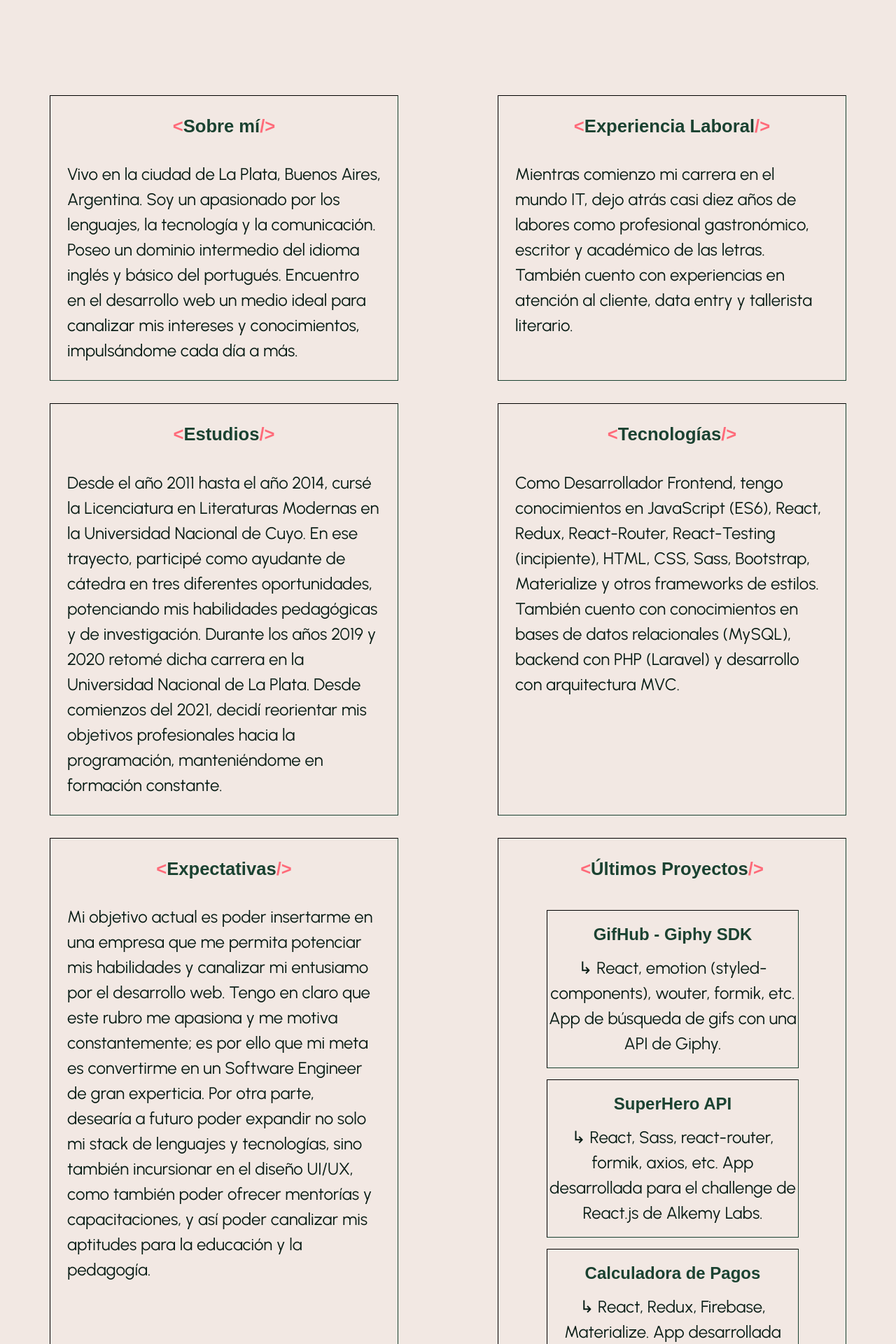
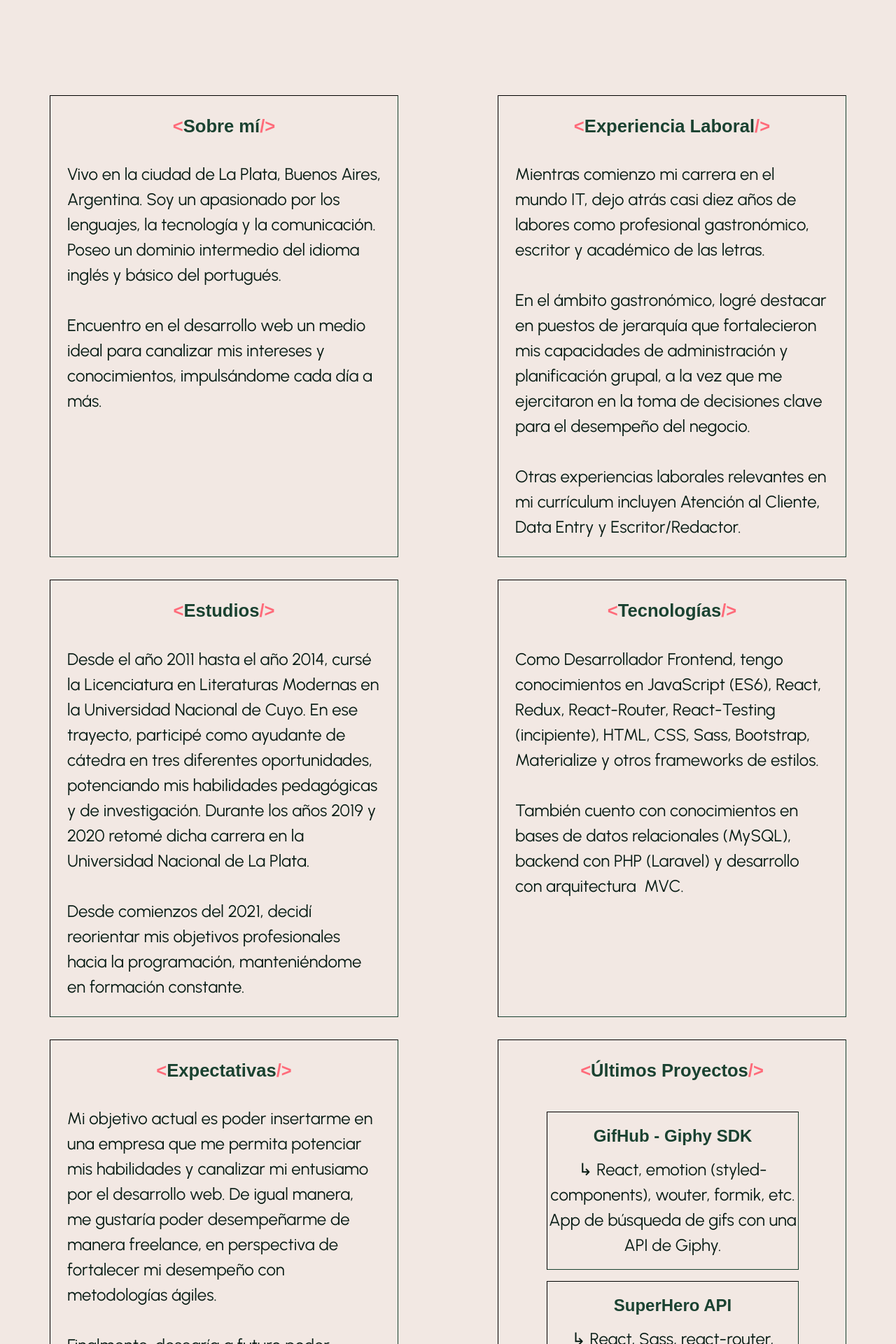
Before and after one commit to emquiroga/new-portfolio, a React (Create React App) app: page / in a window 1280 px wide. Shown: the part 760-2680 px from the top of the page at 70% size. Built offline with nearby package versions, Linux system fonts and the light colour scheme; a web font is replaced by a local one.

Commit message:
updated content and added some newlines to give text some air

```diff
--- a/package.json
+++ b/package.json
@@ -6,14 +6,11 @@
     "@testing-library/jest-dom": "^5.11.4",
     "@testing-library/react": "^11.1.0",
     "@testing-library/user-event": "^12.1.10",
-    "lodash": "^4.17.21",
     "react": "^17.0.2",
     "react-dom": "^17.0.2",
     "react-scripts": "4.0.3",
-    "sass": "^1.43.4",
     "styled-components": "^5.3.3",
-    "web-vitals": "^1.0.1",
-    "webfontloader": "^1.6.28"
+    "web-vitals": "^1.0.1"
   },
   "scripts": {
     "start": "react-scripts start",
--- a/src/content/index.js
+++ b/src/content/index.js
@@ -1,10 +1,8 @@
-export const about = "Vivo en la ciudad de La Plata, Buenos Aires, Argentina. Soy un apasionado por los lenguajes, la tecnología y la comunicación. Poseo un dominio intermedio del idioma inglés y básico del portugués. Encuentro en el desarrollo web un medio ideal para canalizar mis intereses y conocimientos, impulsándome cada día a más."
-export const work = "Mientras comienzo mi carrera en el mundo IT, dejo atrás casi diez años de labores como profesional gastronómico, escritor y académico de las letras. También cuento con experiencias en atención al cliente, data entry y tallerista literario."
-export const studies = "Desde el año 2011 hasta el año 2014, cursé la Licenciatura en Literaturas Modernas en la Universidad Nacional de Cuyo. En ese trayecto, participé como ayudante de cátedra en tres diferentes oportunidades, potenciando mis habilidades pedagógicas y de investigación. Durante los años 2019 y 2020 retomé dicha carrera en la Universidad Nacional de La Plata. Desde comienzos del 2021, decidí reorientar mis objetivos profesionales hacia la programación, manteniéndome en formación constante."
-export const techs = "Como Desarrollador Frontend, tengo conocimientos en JavaScript (ES6), React, Redux, React-Router, React-Testing (incipiente), HTML, CSS, Sass, Bootstrap, Materialize y otros frameworks de estilos.\n" +
-"\tTambién cuento con conocimientos en bases de datos relacionales (MySQL), backend con PHP (Laravel) y desarrollo con arquitectura  MVC."
-export const expectations = "Mi objetivo actual es poder insertarme en una empresa que me permita potenciar mis habilidades y canalizar mi entusiamo por el desarrollo web. Tengo en claro que este rubro me apasiona y me motiva constantemente; es por ello que mi meta es convertirme en un Software Engineer de gran experticia.\n" +
-"\tPor otra parte, desearía a futuro poder expandir no solo mi stack de lenguajes y tecnologías, sino también incursionar en el diseño UI/UX, como también poder ofrecer mentorías y capacitaciones, y así poder canalizar mis aptitudes para la educación y la pedagogía."
+export const about = "Vivo en la ciudad de La Plata, Buenos Aires, Argentina. Soy un apasionado por los lenguajes, la tecnología y la comunicación. Poseo un dominio intermedio del idioma inglés y básico del portugués. \n\nEncuentro en el desarrollo web un medio ideal para canalizar mis intereses y conocimientos, impulsándome cada día a más."
+export const work = "Mientras comienzo mi carrera en el mundo IT, dejo atrás casi diez años de labores como profesional gastronómico, escritor y académico de las letras. \n\nEn el ámbito gastronómico, logré destacar en puestos de jerarquía que fortalecieron mis capacidades de administración y planificación grupal, a la vez que me ejercitaron en la toma de decisiones clave para el desempeño del negocio. \n\nOtras experiencias laborales relevantes en mi currículum incluyen Atención al Cliente, Data Entry y Escritor/Redactor."
+export const studies = "Desde el año 2011 hasta el año 2014, cursé la Licenciatura en Literaturas Modernas en la Universidad Nacional de Cuyo. En ese trayecto, participé como ayudante de cátedra en tres diferentes oportunidades, potenciando mis habilidades pedagógicas y de investigación. Durante los años 2019 y 2020 retomé dicha carrera en la Universidad Nacional de La Plata. \n\nDesde comienzos del 2021, decidí reorientar mis objetivos profesionales hacia la programación, manteniéndome en formación constante."
+export const techs = "Como Desarrollador Frontend, tengo conocimientos en JavaScript (ES6), React, Redux, React-Router, React-Testing (incipiente), HTML, CSS, Sass, Bootstrap, Materialize y otros frameworks de estilos. \n\nTambién cuento con conocimientos en bases de datos relacionales (MySQL), backend con PHP (Laravel) y desarrollo con arquitectura  MVC."
+export const expectations = "Mi objetivo actual es poder insertarme en una empresa que me permita potenciar mis habilidades y canalizar mi entusiamo por el desarrollo web. De igual manera, me gustaría poder desempeñarme de manera freelance, en perspectiva de fortalecer mi desempeño con metodologías ágiles. \n\nFinalmente, desearía a futuro poder expandir no solo mi stack de lenguajes y tecnologías, sino también incursionar en el diseño UI/UX, como también poder ofrecer mentorías y capacitaciones que canalicen al máximo mis aptitudes IT, creativas y pedagígicas."
 export const links = {
     "project1" : {
         "live" : "https://gifhub.vercel.app/",
--- a/src/styles/GlobalStyles.js
+++ b/src/styles/GlobalStyles.js
@@ -40,6 +40,8 @@ body {
   padding: 0;
   position: relative;
   width: 100vw;
+  white-space: pre-wrap;
+
 }
 section {
   padding:  0;
```
Also changed, not shown: 1 other file (tests, documents, lock files or other folders).
